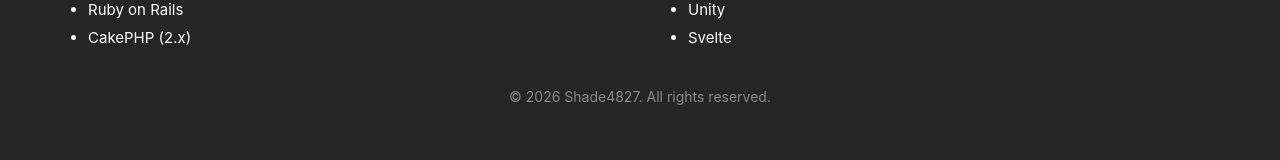
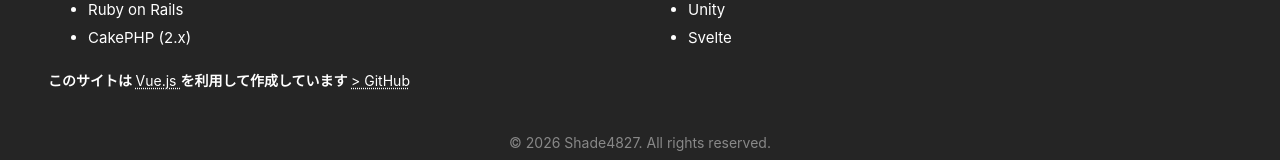
Before and after one commit to Shade4827/shade4827.net, a Vue app: page / in a window 1280 px wide. Shown: the part 565-725 px from the top of the page. Built offline with nearby package versions, Linux system fonts and the light colour scheme; the HTML template or start-up script is replaced by a standard one.

Commit message:
サイトの利用技術を追加

```diff
--- a/src/components/SkillSection.vue
+++ b/src/components/SkillSection.vue
@@ -23,6 +23,12 @@
         </ul>
       </div>
     </div>
+    <p class="site-description">
+      このサイトは
+      <a href="https://ja.vuejs.org/" target="_blank" rel="noopener noreferrer"> Vue.js </a>
+      を利用して作成しています
+      <a href="https://github.com/Shade4827/portfolio" rel="noopener noreferrer">> GitHub</a>
+    </p>
   </section>
 </template>
 
@@ -42,6 +48,10 @@
   flex: 1 1 240px;
   min-width: 200px;
 }
+.site-description {
+  margin-top: 1rem;
+  font-size: 0.875rem;
+}
 p {
   margin: 0 0 0.5rem 0;
   font-weight: 600;
```
